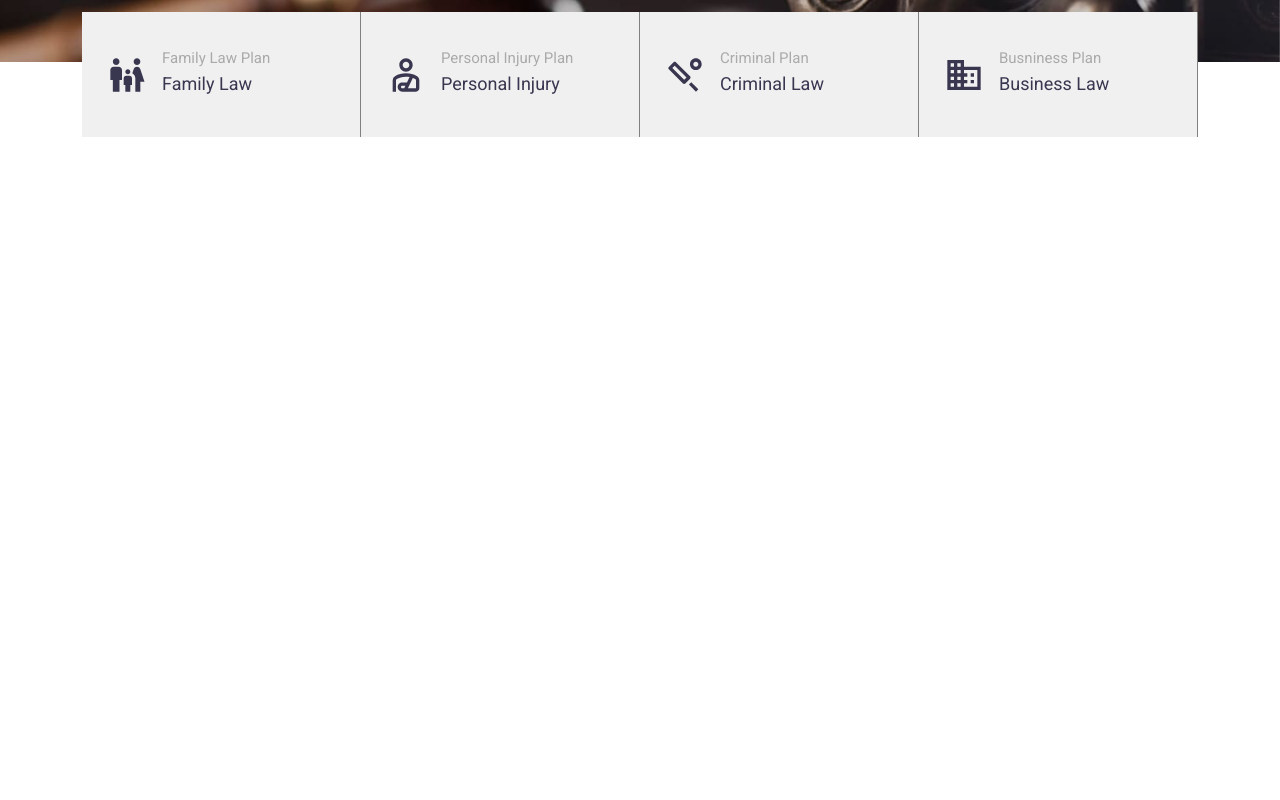
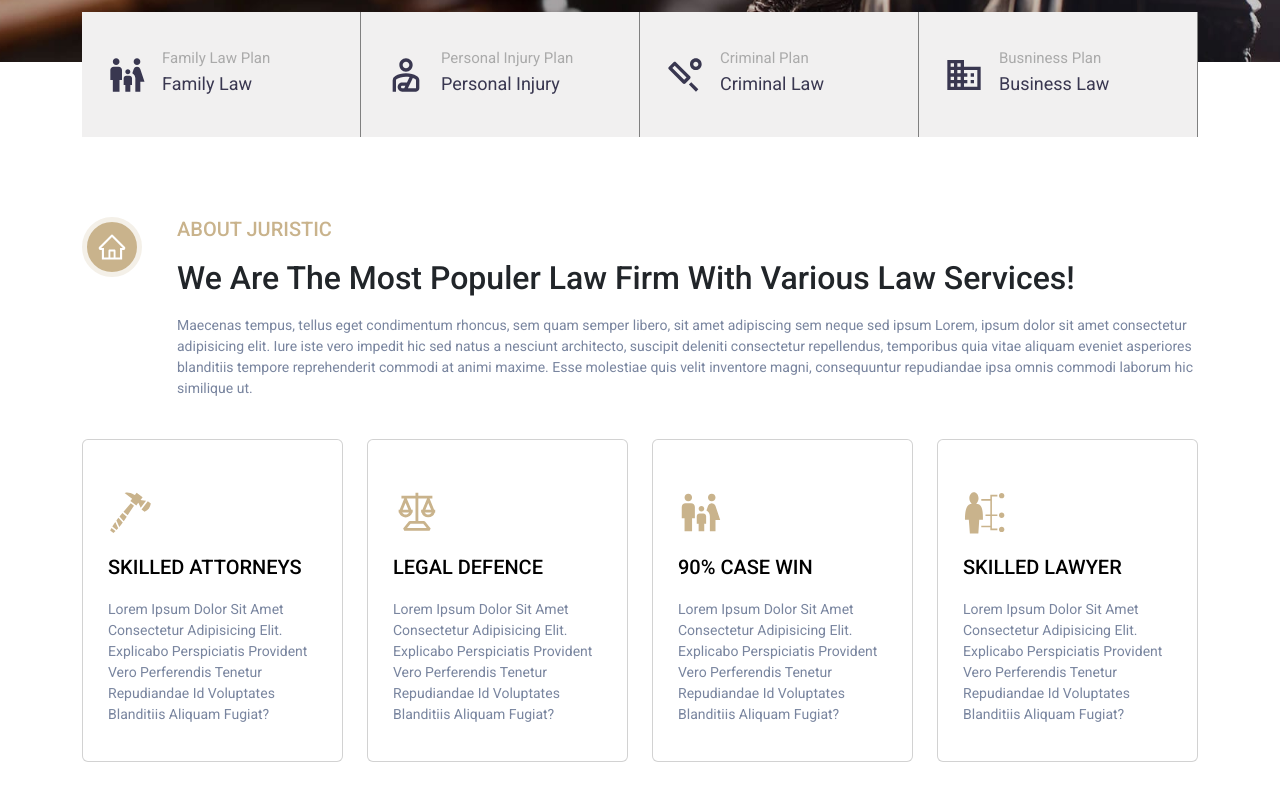
Before and after one commit to ashadul-mridha/juristic-lawyer, a Next.js app: page / in a window 1280 px wide. Shown: the part 658-1458 px from the top of the page. Before the commit the page ends 800 px from the top, so only its background shows below. Built offline with nearby package versions, Linux system fonts and the light colour scheme.

Commit message:
about us section done

```diff
--- /dev/null
+++ b/components/AboutUs.jsx
@@ -0,0 +1,54 @@
+import React from "react";
+import AboutUsCard from "./AboutUsCard";
+import SectionTitle from "./SectionTitle";
+import { GiClawHammer, GiSkills } from "react-icons/gi";
+import { VscLaw } from "react-icons/vsc";
+import { MdFamilyRestroom } from "react-icons/md";
+
+const AboutUs = () => {
+    const data = [
+      {
+        title: "Skilled Attorneys",
+        desc: "Lorem ipsum dolor sit amet consectetur adipisicing elit. Explicabo perspiciatis provident vero perferendis tenetur repudiandae id voluptates blanditiis aliquam fugiat?",
+        icon: <GiClawHammer size={45} />,
+      },
+      {
+        title: "Legal Defence",
+        desc: "Lorem ipsum dolor sit amet consectetur adipisicing elit. Explicabo perspiciatis provident vero perferendis tenetur repudiandae id voluptates blanditiis aliquam fugiat?",
+        icon: <VscLaw size={45} />,
+      },
+      {
+        title: "90% Case Win",
+        desc: "Lorem ipsum dolor sit amet consectetur adipisicing elit. Explicabo perspiciatis provident vero perferendis tenetur repudiandae id voluptates blanditiis aliquam fugiat?",
+        icon: <MdFamilyRestroom size={45} />,
+      },
+      {
+        title: "Skilled Lawyer",
+        desc: "Lorem ipsum dolor sit amet consectetur adipisicing elit. Explicabo perspiciatis provident vero perferendis tenetur repudiandae id voluptates blanditiis aliquam fugiat?",
+        icon: <GiSkills size={45} />,
+      },
+    ];
+  return (
+    <>
+      <section className="aboutusSection">
+        <style jsx>{`
+          .aboutusSection {
+            padding: 80px 0px;
+          }
+        `}</style>
+        <div className="container">
+          <SectionTitle />
+          <div className="row py-4">
+            {data.map((item, index) => (
+              <div key={index} className="col-lg-3">
+                <AboutUsCard data={item} />
+              </div>
+            ))}
+          </div>
+        </div>
+      </section>
+    </>
+  );
+};
+
+export default AboutUs;
--- /dev/null
+++ b/components/AboutUsCard.jsx
@@ -0,0 +1,52 @@
+import React from 'react';
+
+const AboutUsCard = ({ data}) => {
+    return (
+      <>
+        <div className="card">
+          <style jsx>{`
+            .card {
+              padding: 50px 25px 20px 25px;
+              transition: 1s all;
+            }
+            .card:hover {
+              background-color: #c9b38c;
+              cursor: pointer;
+            }
+            .card:hover > .card__logo {
+              color: #ffffff;
+            }
+            .card:hover > .card__title {
+              color: #ffffff;
+            }
+            .card:hover > .card__desc {
+              color: #ffffff;
+            }
+            .card__logo {
+              color: #c9b38c;
+            }
+            .card__title {
+              font-size: 20px;
+              font-weight: 500;
+              text-transform: uppercase;
+              font-family: "Roboto", sans-serif;
+              color: #000000;
+              margin: 20px 0px;
+            }
+            .card__desc {
+              font-size: 14px;
+              font-weight: 400;
+              text-transform: capitalize;
+              font-family: "Roboto", sans-serif;
+              color: #79859f;
+            }
+          `}</style>
+          <div className="card__logo">{ data.icon &&  data.icon}</div>
+          <h2 className="card__title">{ data.title &&  data.title}</h2>
+          <p className="card__desc">{ data.desc &&  data.desc}</p>
+        </div>
+      </>
+    );
+};
+
+export default AboutUsCard;
--- a/components/LawPlan.jsx
+++ b/components/LawPlan.jsx
@@ -1,5 +1,10 @@
-import React from 'react';
-import { MdBusiness, MdFamilyRestroom, MdOutlinePersonalInjury, MdOutlineSportsCricket, MdSportsCricket } from "react-icons/md";
+import React from "react";
+import {
+  MdBusiness,
+  MdFamilyRestroom,
+  MdOutlinePersonalInjury,
+  MdOutlineSportsCricket,
+} from "react-icons/md";
 
 const LawPlan = () => {
   return (
@@ -16,8 +21,22 @@
           padding: 35px 10px;
           border-right: 0.5px solid gray;
         }
+        .lawPlan__item:hover {
+          background-color: #c9b38c;
+          cursor: pointer;
+        }
+        .lawPlan__item:hover > .lawPlan__item__logo {
+          color: #ffffff;
+        }
+        .lawPlan__item:hover > .lawPlan__item__content h6 {
+          color: #ffffff;
+        }
+        .lawPlan__item:hover > .lawPlan__item__content p {
+          color: #ffffff;
+        }
         .lawPlan__item__logo {
           margin: 0px 15px;
+          color: #393750;
         }
         .lawPlan__item__content p {
           margin: 0px;
@@ -41,7 +60,7 @@
           <div className="col-lg-3">
             <div className="lawPlan__item">
               <div className="lawPlan__item__logo">
-                  <MdFamilyRestroom size={40} color="#393750" />
+                <MdFamilyRestroom size={40} />
               </div>
               <div className="lawPlan__item__content">
                 <p>Family Law Plan</p>
@@ -52,7 +71,7 @@
           <div className="col-lg-3">
             <div className="lawPlan__item">
               <div className="lawPlan__item__logo">
-                  <MdOutlinePersonalInjury size={40} color="#393750" />
+                <MdOutlinePersonalInjury size={40}  />
               </div>
               <div className="lawPlan__item__content">
                 <p>Personal Injury Plan</p>
@@ -63,7 +82,7 @@
           <div className="col-lg-3">
             <div className="lawPlan__item">
               <div className="lawPlan__item__logo">
-                  <MdOutlineSportsCricket size={40} color="#393750" />
+                <MdOutlineSportsCricket size={40}  />
               </div>
               <div className="lawPlan__item__content">
                 <p>Criminal Plan</p>
@@ -74,7 +93,7 @@
           <div className="col-lg-3">
             <div className="lawPlan__item">
               <div className="lawPlan__item__logo">
-                  <MdBusiness size={40} color="#393750" />
+                <MdBusiness size={40}  />
               </div>
               <div className="lawPlan__item__content">
                 <p>Busniness Plan</p>
--- /dev/null
+++ b/components/SectionTitle.jsx
@@ -0,0 +1,67 @@
+import React from 'react';
+import { AiOutlineHome } from "react-icons/ai";
+
+const SectionTitle = () => {
+    return (
+      <>
+        <div className="row">
+          <style jsx>{`
+            .logo {
+              background-color: #c9b38c;
+              color: #ffffff;
+              border: 5px solid #f4f0e8;
+              border-radius: 50%;
+              height: 60px;
+              width: 60px;
+              display: flex;
+              align-items: center;
+              justify-content: center;
+              font-size: 30px;
+              font-width: 500px;
+              cursor: pointer;
+            }
+            .section-title-content h6 {
+              font-size: 20px;
+              font-weight: 500;
+              text-transform: uppercase;
+              font-family: "Roboto", sans-serif;
+              color: #c9b38c;
+            }
+            .section-title-content h2 {
+              font-size: 32px;
+              font-weight: 500;
+              text-transform: capitalize;
+              font-family: "Roboto", sans-serif;
+              padding: 10px 0px;
+            }
+            .section-title-content p {
+              font-size: 14px;
+              font-weight: 400;
+              font-family: "Roboto", sans-serif;
+              color: #79859f;
+            }
+          `}</style>
+          <div className="col-lg-1">
+            <div className="logo">
+              <AiOutlineHome />
+            </div>
+          </div>
+          <div className="col-lg-11">
+            <div className="section-title-content">
+              <h6>ABOUT JURISTIC</h6>
+              <h2>
+                We Are The Most Populer Law Firm With Various Law Services!
+              </h2>
+              <p>
+                Maecenas tempus, tellus eget condimentum rhoncus, sem quam
+                semper libero, sit amet adipiscing sem neque sed ipsum
+                Lorem, ipsum dolor sit amet consectetur adipisicing elit. Iure iste vero impedit hic sed natus a nesciunt architecto, suscipit deleniti consectetur repellendus, temporibus quia vitae aliquam eveniet asperiores blanditiis tempore reprehenderit commodi at animi maxime. Esse molestiae quis velit inventore magni, consequuntur repudiandae ipsa omnis commodi laborum hic similique ut.
+              </p>
+            </div>
+          </div>
+        </div>
+      </>
+    );
+};
+
+export default SectionTitle;
--- a/pages/index.js
+++ b/pages/index.js
@@ -1,3 +1,4 @@
+import AboutUs from "../components/AboutUs";
 import HeroSection from "../components/HeroSection";
 import LawPlan from "../components/LawPlan";
 
@@ -7,6 +8,7 @@
     <>
       <HeroSection />
       <LawPlan />
+      <AboutUs />
     </>
   )
 }
```
Lines whose indentation alone changed are shown as unchanged.
